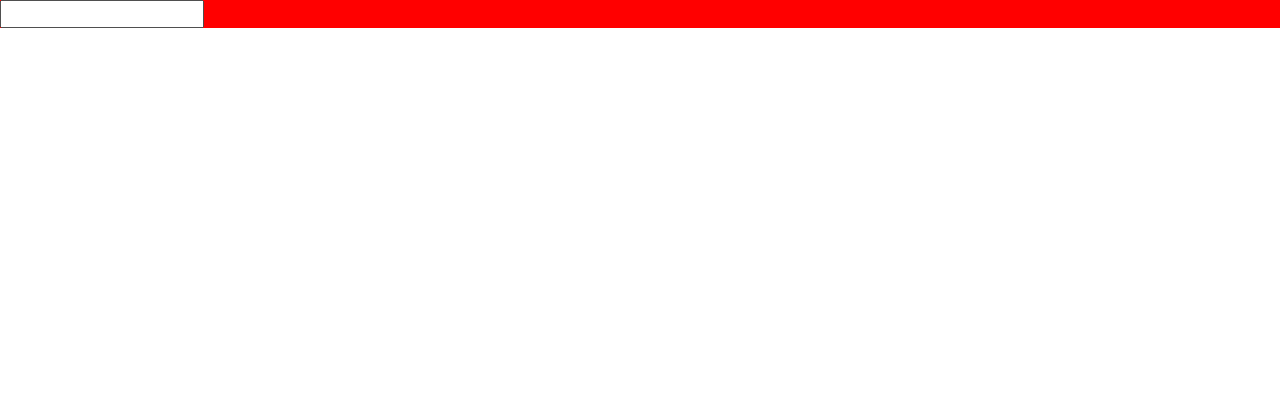
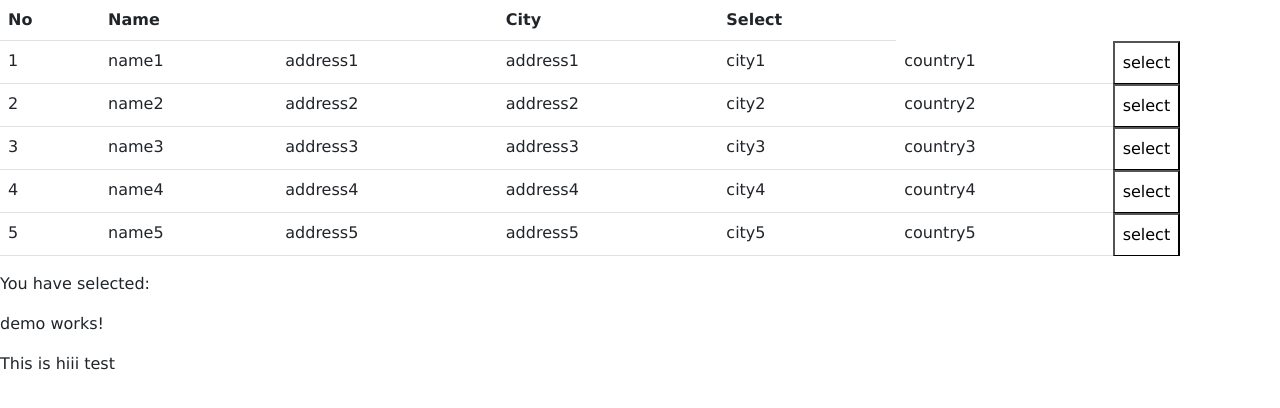
Before and after one commit to trieuquang204/learning-angular, an Angular app: page / in a window 1280 px wide. Shown: the top 408 px of the page. Built offline with nearby package versions, Linux system fonts and the light colour scheme.

Commit message:
Template Reference Variable

```diff
--- a/src/app/Container/container.component.html
+++ b/src/app/Container/container.component.html
@@ -23,6 +23,16 @@
 </div> -->
 
 
-<div [ngClass]="{changeBg: test}">
+<!-- <div [ngClass]="{changeBg: test}">
   <input type="text">
-</div>
+</div> -->
+
+
+<!-- <input type="text" #myVariable (keyup)="0">
+<button (click)="sayHello(myVariable)">Test</button> -->
+<!-- <p>{{ myVariable.value }}</p> -->
+
+<app-custom-list #test></app-custom-list>
+<p>You have selected: {{ test.selectedCustomer?.name }}</p>
+<app-demo #quang></app-demo>
+<span>{{quang.test }}</span>
--- a/src/app/Container/container.component.ts
+++ b/src/app/Container/container.component.ts
@@ -39,5 +39,9 @@ export class ContainerComponent implements OnInit  {
   //   {id: 3, name: "name 3", price: 80, color: 'black', status: true},
   // ]
 
-  test : boolean = true;
+  // test : boolean = true;
+
+  sayHello(inputElm : HTMLInputElement) {
+    console.log('inputElm', inputElm.value)
+  }
 }
--- /dev/null
+++ b/src/app/Custom-list/custom-list.component.html
@@ -0,0 +1,22 @@
+<table class="table">
+  <thead>
+    <tr>
+      <th>No</th>
+      <th>Name</th>
+      <th><Address></Address></th>
+      <th>City</th>
+      <th>Select</th>
+    </tr>
+  </thead>
+  <tbody>
+    <tr *ngFor="let customer of customers">
+      <td>{{ customer.customerNo}}</td>
+      <td>{{ customer.name}}</td>
+      <td>{{ customer.address}}</td>
+      <td>{{ customer.address}}</td>
+      <td>{{ customer.city}}</td>
+      <td>{{ customer.country}}</td>
+      <button (click)="selectedCustomer = customer">select</button>
+    </tr>
+  </tbody>
+</table>
--- /dev/null
+++ b/src/app/Custom-list/custom-list.component.ts
@@ -0,0 +1,25 @@
+import { Component, OnInit } from '@angular/core';
+import { Customer } from './customer';
+
+@Component({
+  selector: 'app-custom-list',
+  templateUrl: './custom-list.component.html',
+  styleUrls: ['./custom-list.component.css']
+})
+export class CustomListComponent implements OnInit {
+  constructor() {}
+
+  ngOnInit(): void {
+
+  }
+
+  selectedCustomer : any = null;
+
+  customers: Customer[] = [
+    {customerNo: 1, name: "name1", address: "address1", city: "city1", country: "country1"},
+    {customerNo: 2, name: "name2", address: "address2", city: "city2", country: "country2"},
+    {customerNo: 3, name: "name3", address: "address3", city: "city3", country: "country3"},
+    {customerNo: 4, name: "name4", address: "address4", city: "city4", country: "country4"},
+    {customerNo: 5, name: "name5", address: "address5", city: "city5", country: "country5"},
+  ]
+}
--- /dev/null
+++ b/src/app/Custom-list/customer.ts
@@ -0,0 +1,7 @@
+export class Customer {
+  customerNo: number;
+  name: string;
+  address: string;
+  city: string;
+  country: string;
+}
--- /dev/null
+++ b/src/app/Demo/demo/demo.component.html
@@ -0,0 +1 @@
+<p>demo works!</p>
--- /dev/null
+++ b/src/app/Demo/demo/demo.component.ts
@@ -0,0 +1,16 @@
+import { Component, OnInit } from '@angular/core';
+
+@Component({
+  selector: 'app-demo',
+  templateUrl: './demo.component.html',
+  styleUrls: ['./demo.component.css']
+})
+export class DemoComponent implements OnInit {
+  public test : string = "This is hiii test";
+
+  constructor() {}
+
+  ngOnInit(): void {
+
+  }
+}
--- a/src/app/app.module.ts
+++ b/src/app/app.module.ts
@@ -4,11 +4,15 @@ import { FormsModule } from '@angular/forms';
 
 import { AppComponent } from './app.component';
 import { ContainerComponent } from './Container/container.component';
+import { DemoComponent } from './Demo/demo/demo.component';
+import { CustomListComponent } from './Custom-list/custom-list.component';
 
 @NgModule({
   declarations: [
     AppComponent,
     ContainerComponent,
+    DemoComponent,
+    CustomListComponent,
   ],
   imports: [
     BrowserModule,
--- a/tsconfig.json
+++ b/tsconfig.json
@@ -2,6 +2,7 @@
 {
   "compileOnSave": false,
   "compilerOptions": {
+    "strictPropertyInitialization": false,
     "baseUrl": "./",
     "outDir": "./dist/out-tsc",
     "forceConsistentCasingInFileNames": true,
```
Also changed, not shown: note.txt, src/app/Custom-list/custom-list.component.css (added), src/app/Demo/demo/demo.component.css (added), 2 other files (tests, documents, lock files or other folders).
